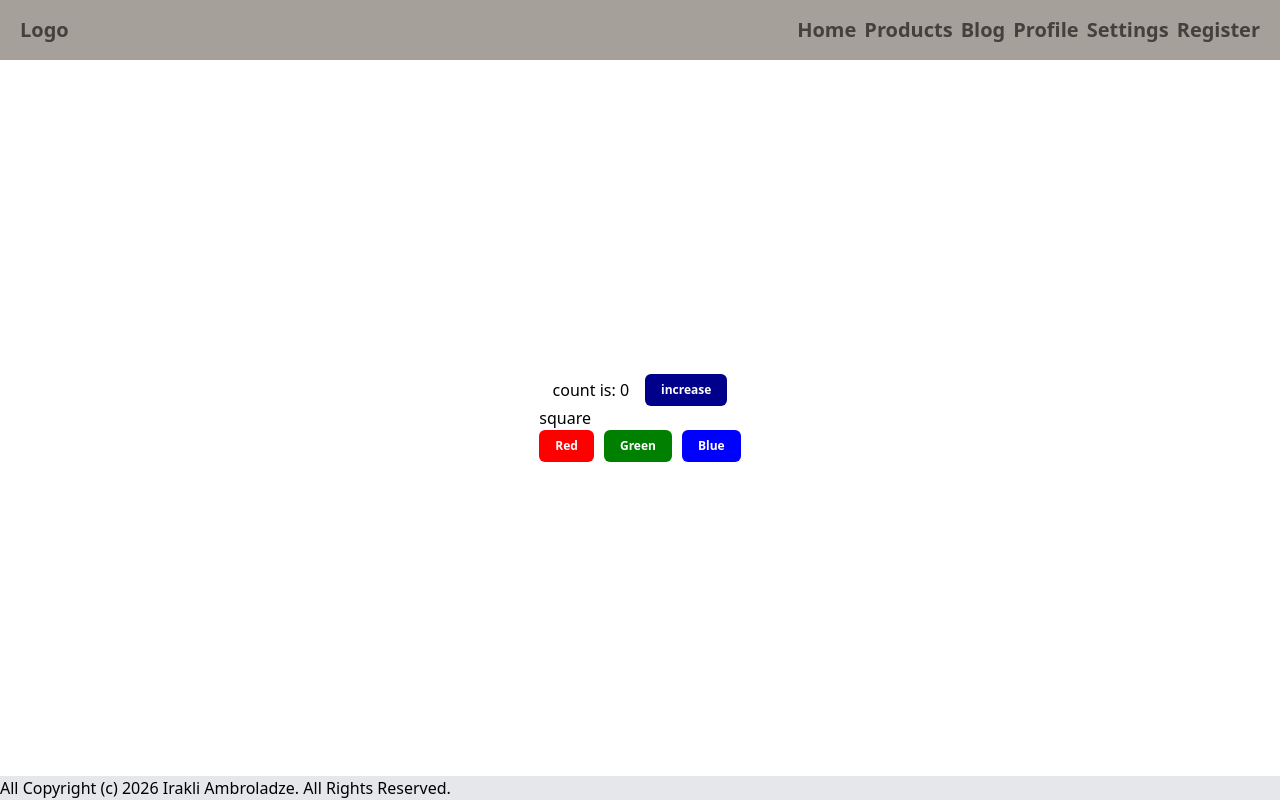
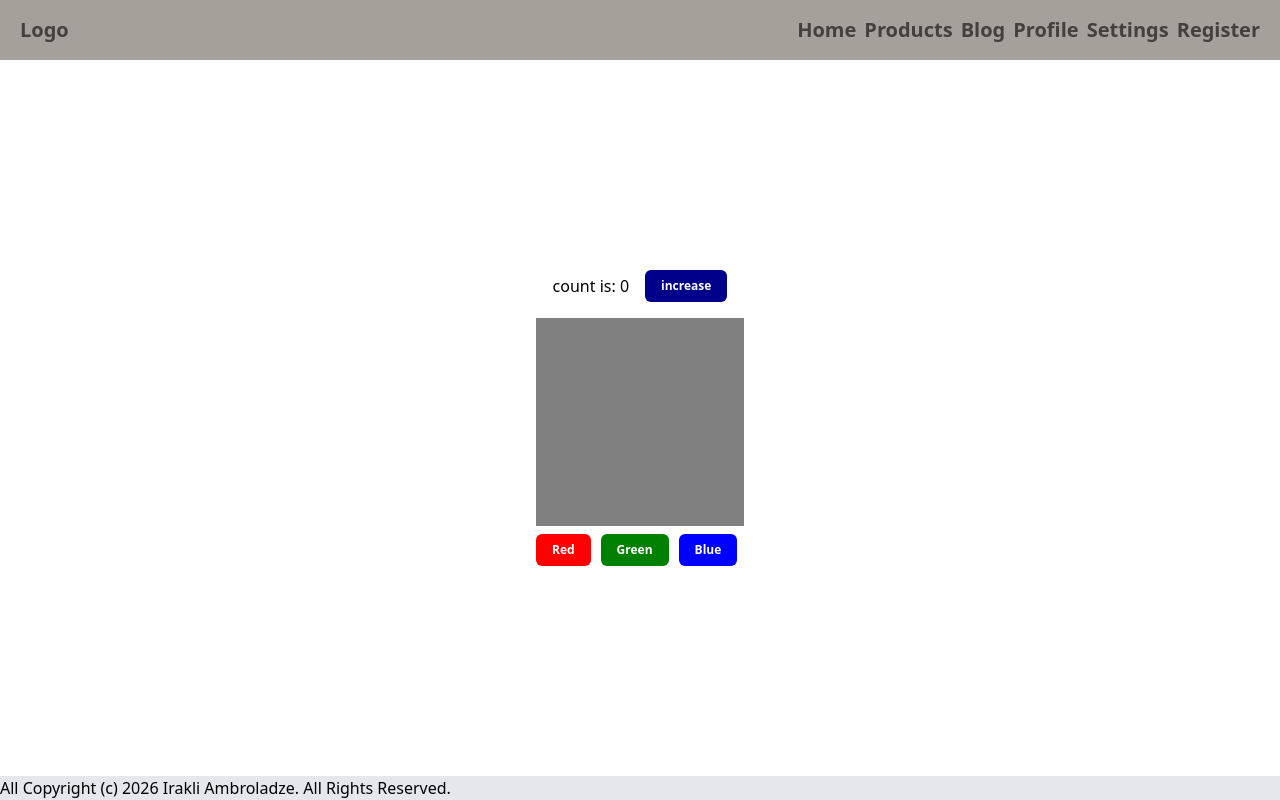
Before and after one commit to IrakliAmbroladze/react-geolab, a React (Vite) app: page /profile in a window 1280 px wide. Built offline with nearby package versions, Linux system fonts and the light colour scheme.

Commit message:
feat(Square): added dunctionality for changing square color based on btn click

```diff
--- a/src/components/square.jsx
+++ b/src/components/square.jsx
@@ -1,14 +1,31 @@
 import { Button } from "./Button";
 
-export const Square = () => {
+export const Square = ({ color, dispatch }) => {
   console.log("render Square component");
   return (
-    <div>
-      <div>square</div>
+    <div className="flex flex-col gap-2">
+      <div
+        className="w-52 h-52"
+        style={{
+          backgroundColor: color,
+        }}
+      ></div>
       <div className="flex gap-2.5">
-        <Button textContent="Red" bgColor="red" />
-        <Button textContent="Green" bgColor="green" />
-        <Button textContent="Blue" bgColor="blue" />
+        <Button
+          textContent="Red"
+          bgColor="red"
+          handleClick={() => dispatch({ type: "red" })}
+        />
+        <Button
+          textContent="Green"
+          bgColor="green"
+          handleClick={() => dispatch({ type: "green" })}
+        />
+        <Button
+          textContent="Blue"
+          bgColor="blue"
+          handleClick={() => dispatch({ type: "blue" })}
+        />
       </div>
     </div>
   );
--- a/src/pages/Profile.jsx
+++ b/src/pages/Profile.jsx
@@ -1,11 +1,26 @@
-import { useState } from "react";
+import { useReducer, useState } from "react";
 import { Square } from "../components/square";
 import { Button } from "../components/Button";
 
+const reducer = (state, action) => {
+  switch (action.type) {
+    case "blue":
+      return { type: "blue" };
+
+    case "green":
+      return { type: "green" };
+    case "red":
+      return { type: "red" };
+    default:
+      return state;
+  }
+};
+
 export default function Profile() {
   const [count, setCount] = useState(0);
+  const [color, dispatch] = useReducer(reducer, { type: "gray" });
   return (
-    <div className="w-full h-full flex justify-center items-center flex-col">
+    <div className="w-full h-full flex justify-center items-center flex-col gap-4">
       <div className="flex gap-4 items-center">
         count is: {count}
         <Button
@@ -15,7 +30,7 @@ export default function Profile() {
           გაზრდა
         </Button>
       </div>
-      <Square />
+      <Square color={color.type} dispatch={dispatch} />
     </div>
   );
 }
```
